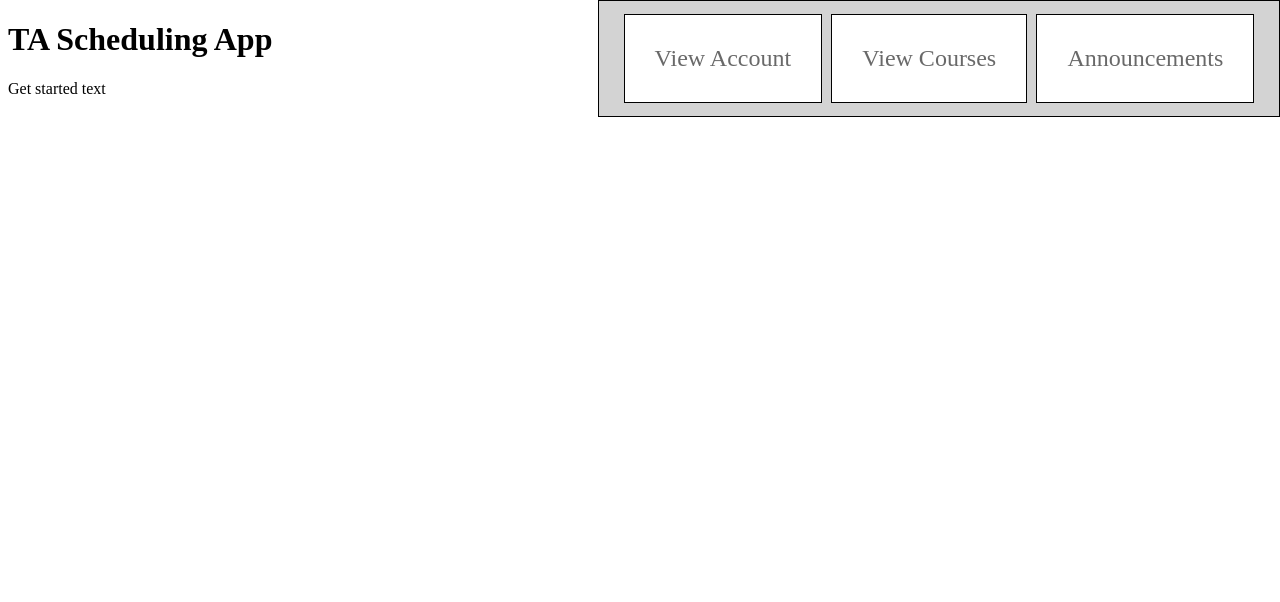
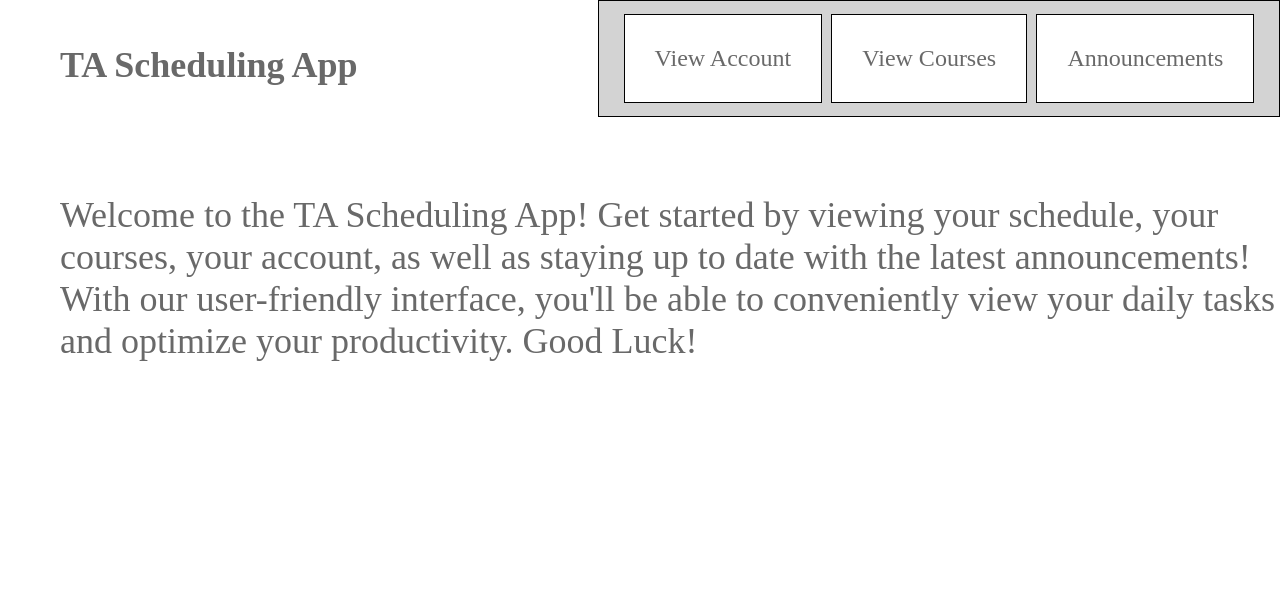
Before and after one commit to mohsinshah04/ta_project, a Django app: page /home/ in a window 1280 px wide. Shown: the top 602 px of the page. Run offline with Django 5.2, Linux system fonts and the light colour scheme.

Commit message:
finished home template and added get started text

```diff
--- a/djangoProject1/templates/home.html
+++ b/djangoProject1/templates/home.html
@@ -17,6 +17,7 @@
             align-items: center;
             border: solid 1px black;
         }
+
         .button {
             font-size: 24px;
             padding: 30px;
@@ -25,6 +26,7 @@
             color: dimgray;
             border: solid 1px black;
         }
+
         .logoutButton {
             position: absolute;
             bottom: 30px;
@@ -36,6 +38,22 @@
             color: dimgray;
             border: solid 1px black;
         }
+
+        .text h1 {
+            position: absolute;
+            top: 20px;
+            left: 60px;
+            color: dimgray; /* Change the color */
+            font-size: 36px; /* Change the font size */
+        }
+
+        .text p {
+            position: absolute;
+            padding-top: 150px;
+            left: 60px;
+            color: dimgray; /* Change the color */
+            font-size: 36px; /* Change the font size */
+        }
     </style>
 </head>
 <body>
@@ -44,9 +62,12 @@
         <a href="/courses" class="button">View Courses</a>
         <a href="/announcements" class="button">Announcements</a>
     </div>
-    <div class="content">
+    <div class="text">
         <h1>TA Scheduling App</h1>
-        <p>Get started text</p>
+        <p>Welcome to the TA Scheduling App! Get started by viewing your schedule,
+            your courses, your account, as well as staying up to date with the latest announcements!
+            With our user-friendly interface, you'll be able to conveniently view your
+            daily tasks and optimize your productivity. Good Luck!</p>
     </div>
     <a href="/logout" class="logoutButton">Log Out</a>
 </body>
```
